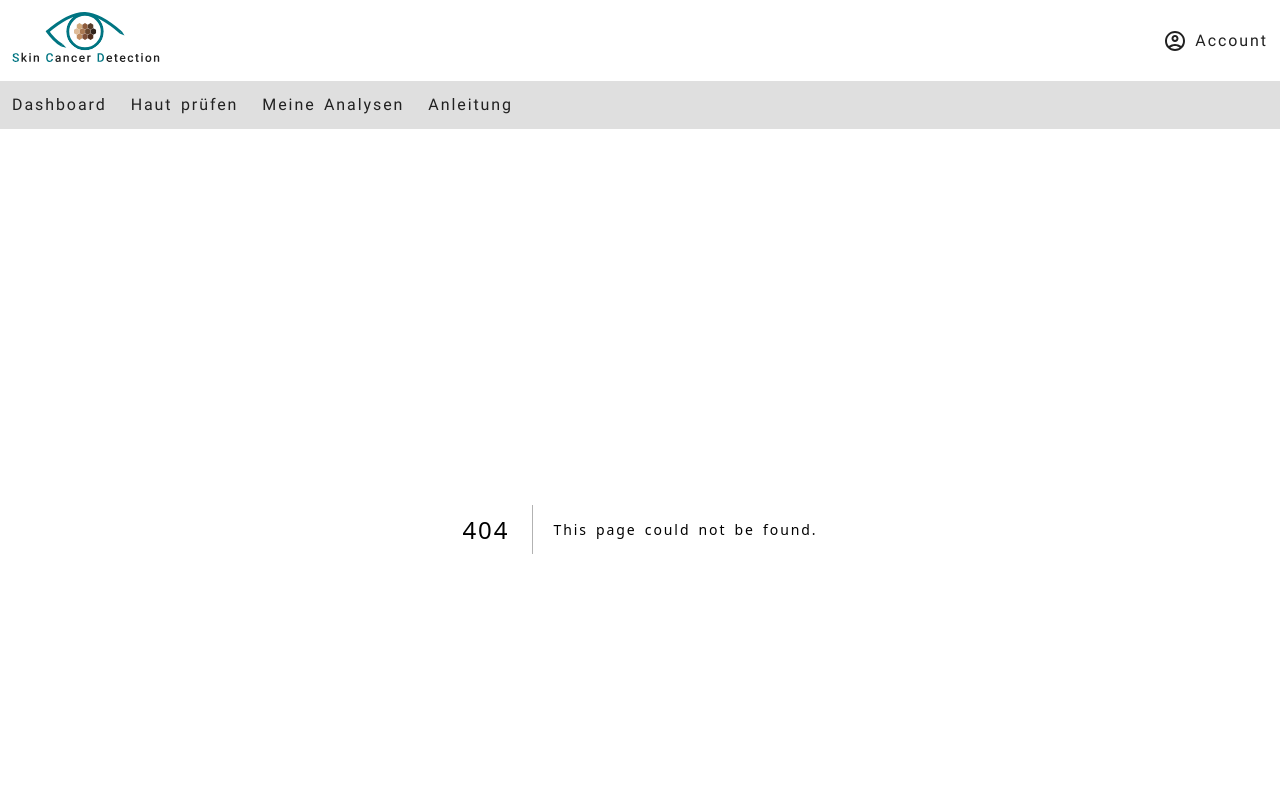
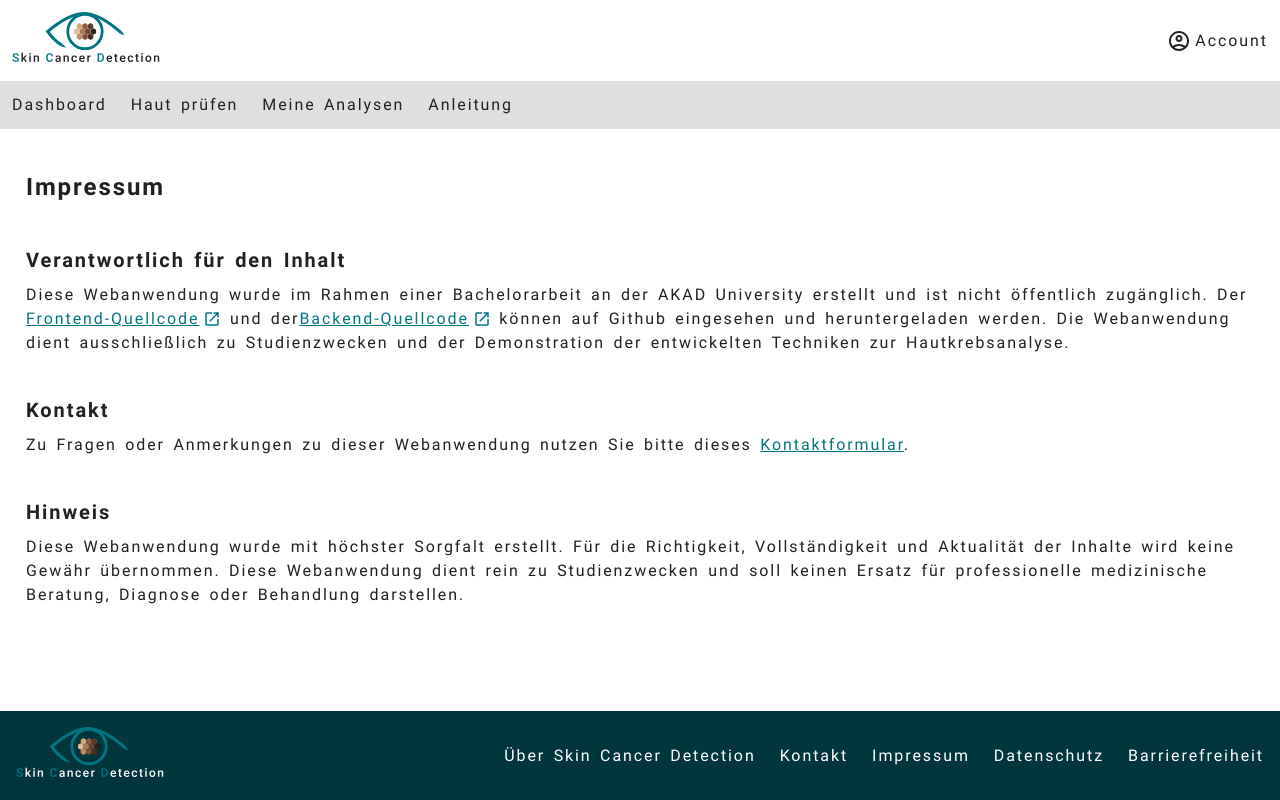
Before and after one commit to TG-Code4Tech/skin-cancer-detection-frontend, a Next.js app: page /impressum in a window 1280 px wide. Before the commit this address had no page. Shown: the top 800 px of the page. Built offline with nearby package versions, Linux system fonts and the light colour scheme.

Commit message:
[SCD-66] feat: add impressum
- add new icon for external links

- style: enable custom styling for links

```diff
--- /dev/null
+++ b/src/app/impressum/page.module.css
@@ -0,0 +1,28 @@
+.container {
+    padding: 2.5rem 1rem;
+    display: flex;
+    flex-direction: column;
+    gap: 2.5rem;
+}
+
+.section {
+    display: flex;
+    flex-direction: column;
+    gap: 0.5rem;
+}
+
+.link {
+    display: inline-flex !important;
+    color: var(--default-link-color);
+    text-decoration: underline;
+    width: fit-content;
+}
+
+.link:hover {
+    text-decoration: none;
+}
+
+.link:active {
+    color: var(--default-link-color-active);
+    text-decoration: none;
+}
--- /dev/null
+++ b/src/app/impressum/page.tsx
@@ -0,0 +1,66 @@
+"use client";
+
+import React, { useState, useEffect } from "react";
+import Heading from "@/components/Heading/Heading";
+import Text from "@/components/Text/Text";
+import styles from "./page.module.css";
+import Link from "@/components/Link/Link";
+
+const Impressum = () => {
+    return (
+        <div className={styles.container}>
+            <Heading as="h1" variant="md" headingText="Impressum" />
+
+            <section className={styles.section}>
+                <Heading as="h2" variant="sm" headingText="Verantwortlich für den Inhalt" />
+                <Text variant="md">
+                    Diese Webanwendung wurde im Rahmen einer Bachelorarbeit an der AKAD University erstellt und ist
+                    nicht öffentlich zugänglich. Der{" "}
+                    <Link
+                        href="https://github.com/TG-Code4Tech/skin-cancer-detection-frontend"
+                        target="_blank"
+                        linkText="Frontend-Quellcode"
+                        iconName="open-in-new"
+                        iconPosition="right"
+                        iconColor="brand"
+                        iconSize={18}
+                        className={styles.link}
+                    />{" "}
+                    und der
+                    <Link
+                        href="https://github.com/TG-Code4Tech/skin-cancer-detection-backend"
+                        target="_blank"
+                        linkText="Backend-Quellcode"
+                        iconName="open-in-new"
+                        iconPosition="right"
+                        iconColor="brand"
+                        iconSize={18}
+                        className={styles.link}
+                    />{" "}
+                    können auf Github eingesehen und heruntergeladen werden. Die Webanwendung dient ausschließlich zu
+                    Studienzwecken und der Demonstration der entwickelten Techniken zur Hautkrebsanalyse.
+                </Text>
+            </section>
+
+            <section className={styles.section}>
+                <Heading as="h2" variant="sm" headingText="Kontakt" />
+                <Text variant="md">
+                    Zu Fragen oder Anmerkungen zu dieser Webanwendung nutzen Sie bitte dieses{" "}
+                    <Link href="/contact" linkText="Kontaktformular" />.
+                </Text>
+            </section>
+
+            <section className={styles.section}>
+                <Heading as="h2" variant="sm" headingText="Hinweis" />
+                <Text variant="md">
+                    Diese Webanwendung wurde mit höchster Sorgfalt erstellt. Für die Richtigkeit, Vollständigkeit und
+                    Aktualität der Inhalte wird keine Gewähr übernommen. Diese Webanwendung dient rein zu Studienzwecken
+                    und soll keinen Ersatz für professionelle medizinische Beratung, Diagnose oder Behandlung
+                    darstellen.
+                </Text>
+            </section>
+        </div>
+    );
+};
+
+export default Impressum;
--- a/src/components/AnalysesTable/AnalysesTable.tsx
+++ b/src/components/AnalysesTable/AnalysesTable.tsx
@@ -95,7 +95,10 @@ const AnalysesTable = ({ caption, tableBodyRows }: AnalysesTableProps) => {
                             {new Date(analysis.analysis_date).toLocaleDateString()}
                         </td>
                         <td key={`diagnosis-${index}`} className={styles.tableData}>
-                            <Badge variant="default" text={analysis.result} />
+                            <Badge
+                                variant={analysis.result === "benign" ? "benign" : "malignant"}
+                                text={analysis.result}
+                            />
                         </td>
                         <td key={`confidence-score-${index}`} className={styles.tableData}>
                             {analysis.confidence_score}
--- a/src/components/Icon/Icon.tsx
+++ b/src/components/Icon/Icon.tsx
@@ -137,6 +137,19 @@ const Icon = ({ name, size, color, classname = "" }: IconProps) => {
                     <path d="M5.53516 14.0083C5.16849 14.0083 4.8546 13.8777 4.59349 13.6166C4.33238 13.3555 4.20182 13.0416 4.20182 12.675V4.0083H3.53516V2.67497H6.86849V2.0083H10.8685V2.67497H14.2018V4.0083H13.5352V12.675C13.5352 13.0416 13.4046 13.3555 13.1435 13.6166C12.8824 13.8777 12.5685 14.0083 12.2018 14.0083H5.53516ZM12.2018 4.0083H5.53516V12.675H12.2018V4.0083ZM6.86849 11.3416H8.20182V5.34163H6.86849V11.3416ZM9.53516 11.3416H10.8685V5.34163H9.53516V11.3416Z" />
                 </svg>
             );
+        case "open-in-new":
+            return (
+                <svg
+                    width={size}
+                    height={size}
+                    fill={colorValue}
+                    viewBox="0 0 16 16"
+                    xmlns="http://www.w3.org/2000/svg"
+                    className={classname}
+                >
+                    <path d="M3.33333 14C2.96667 14 2.65278 13.8694 2.39167 13.6083C2.13056 13.3472 2 13.0333 2 12.6667V3.33333C2 2.96667 2.13056 2.65278 2.39167 2.39167C2.65278 2.13056 2.96667 2 3.33333 2H8V3.33333H3.33333V12.6667H12.6667V8H14V12.6667C14 13.0333 13.8694 13.3472 13.6083 13.6083C13.3472 13.8694 13.0333 14 12.6667 14H3.33333ZM6.46667 10.4667L5.53333 9.53333L11.7333 3.33333H9.33333V2H14V6.66667H12.6667V4.26667L6.46667 10.4667Z" />
+                </svg>
+            );
         default:
             return null;
     }
--- a/src/components/Link/Link.module.css
+++ b/src/components/Link/Link.module.css
@@ -60,5 +60,6 @@
 
 .linkWithIcon {
     display: flex;
-    gap: 0.5rem;
+    align-items: center;
+    gap: 0.25rem;
 }
--- a/src/components/Link/Link.tsx
+++ b/src/components/Link/Link.tsx
@@ -55,13 +55,13 @@ const Link = ({
             return (
                 <a href={href} className={`${linkStyle} ${styles.linkWithIcon} ${className}`} {...rest}>
                     <Icon name={iconName} size={iconSize} color={iconColor} />
-                    <span>{linkText}</span>
+                    <span className={className}>{linkText}</span>
                 </a>
             );
         case "right":
             return (
                 <a href={href} className={`${linkStyle} ${styles.linkWithIcon} ${className}`} {...rest}>
-                    <span>{linkText}</span>
+                    <span className={className}>{linkText}</span>
                     <Icon name={iconName} size={iconSize} color={iconColor} />
                 </a>
             );
--- a/src/types/globalTypes.ts
+++ b/src/types/globalTypes.ts
@@ -1,2 +1,11 @@
-export type IconName = "account" | "menu" | "close" | "check-circle" | "report" | "warning" | "upload-image" | "delete";
+export type IconName =
+    | "account"
+    | "menu"
+    | "close"
+    | "check-circle"
+    | "report"
+    | "warning"
+    | "upload-image"
+    | "delete"
+    | "open-in-new";
 export type IconSize = 14 | 16 | 18 | 20 | 24 | 28 | 32;
```
